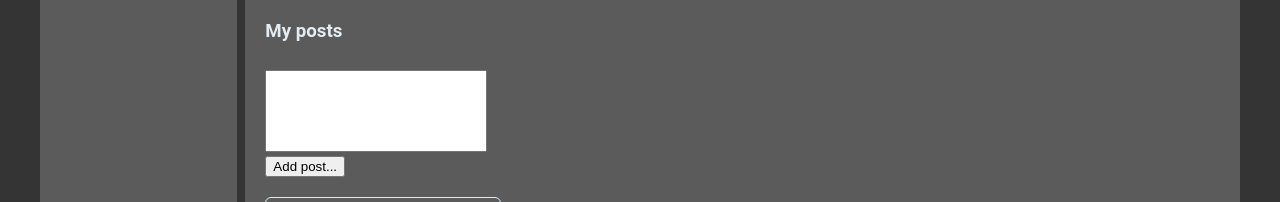
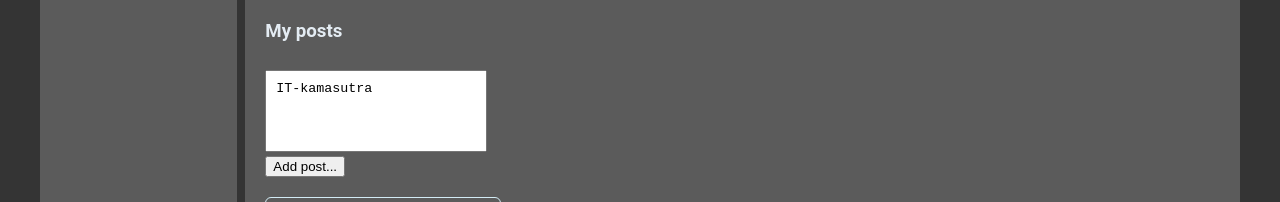
Before and after one commit to SanteriValo/samurai-social-network-in-react, a React (Vite) app: page /profile in a window 1280 px wide. Shown: the part 487-689 px from the top of the page. Built offline with nearby package versions, Linux system fonts and the light colour scheme; grey boxes are pictures that could not be loaded.

Commit message:
feat: add manual state management for posts (addPost, updateNewPostText)

```diff
--- a/src/App.jsx
+++ b/src/App.jsx
@@ -15,7 +15,7 @@ const App = (props) => {
                 <Navbar/>
                 <div className="app-content">
                     <Routes>
-                        <Route path='/profile' element={<Profile state={props.state.profilePage} addPost={props.addPost}/>}/>
+                        <Route path='/profile' element={<Profile state={props.state} addPost={props.addPost} updateNewPostText={props.updateNewPostText}/>}/>
                         <Route path='/dialogs/*' element={<Dialogs state={props.state.dialogsPage}/>}/>
                         <Route path='/news' element={<News/>}/>
                         <Route path='/music' element={<Music/>}/>
--- a/src/components/Profile/MyPosts/MyPosts.jsx
+++ b/src/components/Profile/MyPosts/MyPosts.jsx
@@ -3,13 +3,19 @@ import Post from './Post/Post.jsx'
 import React from "react";
 
 const MyPosts = (props) => {
+    console.log('props.newPostText:', props.newPostText);
+    console.log('props.posts:', props.posts);
+
     const postElements = props.posts.map((p) => <Post key={p.id} message={p.message} likesCount={p.likesCount}/>)
     const newPostElement = React.createRef()
 
     const addPost = () => {
-        console.log(newPostElement.current.value)
-        props.addPost(newPostElement.current.value)
-        newPostElement.current.value = ''
+        props.addPost()
+    }
+
+    const onPostChange = () => {
+        const text = newPostElement.current.value;
+        props.updateNewPostText(text);
     }
 
     return (
@@ -18,7 +24,13 @@ const MyPosts = (props) => {
                 <h3>My posts</h3>
                 <div className={styles.contentItem}>
                     <div>
-                        <textarea name="" ref={newPostElement} cols="30" rows="4"></textarea>
+                        <textarea
+                            name=""
+                            ref={newPostElement}
+                            cols="30"
+                            rows="4"
+                            onChange={onPostChange}
+                            value={props.newPostText || ''}/>
                     </div>
                     <button onClick={addPost}>Add post...</button>
                 </div>
--- a/src/components/Profile/Profile.jsx
+++ b/src/components/Profile/Profile.jsx
@@ -1,4 +1,3 @@
-import styles from './Profile.module.css'
 import MyPosts from './MyPosts/MyPosts'
 import ProfileInfo from "./ProfileInfo/ProfileInfo.jsx";
 
@@ -6,7 +5,7 @@ const Profile = (props) => {
     return (
         <div>
             <ProfileInfo/>
-            <MyPosts posts={props.state.posts} addPost={props.addPost}/>
+            <MyPosts posts={props.state.profilePage.posts} newPostText={props.state.profilePage.newPostText} addPost={props.addPost} updateNewPostText={props.updateNewPostText}/>
         </div>
     )
 }
--- a/src/redux/state.jsx
+++ b/src/redux/state.jsx
@@ -25,17 +25,24 @@ const state = {
         posts: [
             {id: 1, message: 'Hi, how are you?', likesCount: 7},
             {id: 2, message: 'It\'s my first post', likesCount: 12}
-        ]
+        ],
+        newPostText: "IT-kamasutra",
     }
 };
 
-export const addPost = (postMessage) => {
+export const addPost = () => {
     const newPost = {
-        id: 5,
-        message: postMessage,
-        likesCount: 0
+        id: Date.now(),
+        message: state.profilePage.newPostText,
+        likesCount: 0,
     }
     state.profilePage.posts.push(newPost);
+    state.profilePage.newPostText = '';
+    rerenderEntireTree(state);
+}
+
+export const updateNewPostText = (changedMessage) => {
+    state.profilePage.newPostText = changedMessage;
     rerenderEntireTree(state);
 }
 
--- a/src/render.jsx
+++ b/src/render.jsx
@@ -1,14 +1,16 @@
 import {StrictMode} from 'react'
 import {createRoot} from 'react-dom/client'
 import App from './App.jsx'
-import {addPost} from "./redux/state.jsx";
 import {BrowserRouter} from "react-router-dom";
+import {addPost, updateNewPostText} from "./redux/state.jsx";
+
+const root = createRoot(document.getElementById('root'));
 
 export const rerenderEntireTree = (state) => {
-    createRoot(document.getElementById('root')).render(
+    root.render(
         <StrictMode>
             <BrowserRouter>
-                <App state={state} addPost={addPost}/>
+                <App state={state} addPost={addPost} updateNewPostText={updateNewPostText}/>
             </BrowserRouter>
         </StrictMode>,
     )
```
